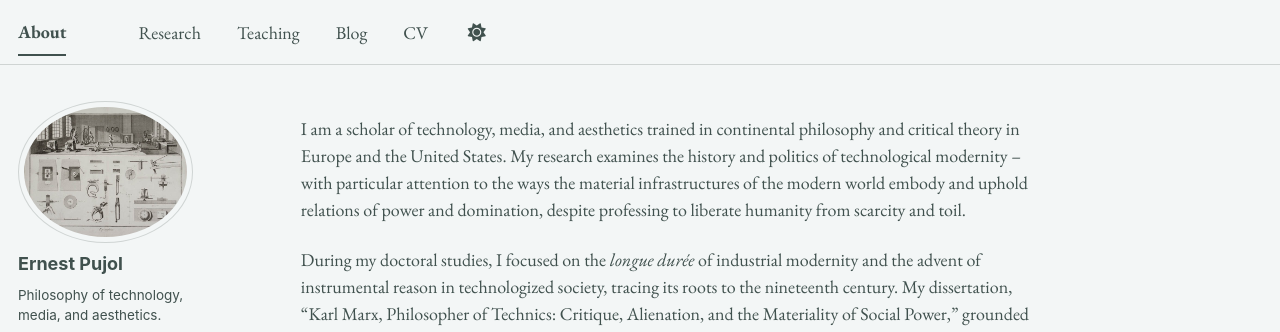
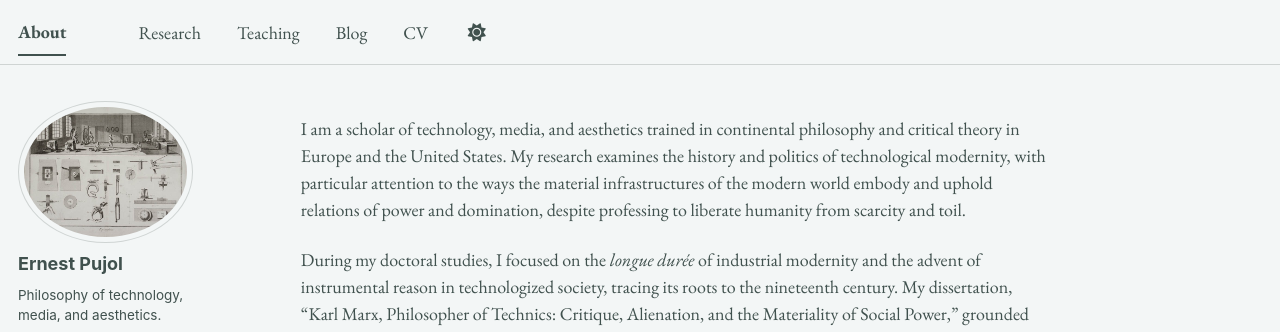
Before and after one commit to epujol90/epujol90.github.io, a Jekyll site: the page built from _pages/about.md, in a window 1280 px wide and 1042 px high. Shown: the top 332 px of the window. Built offline with Jekyll 4.4.1, drawn with Linux system fonts in a browser that asks for light colours; some web fonts are replaced; a script bundle is joined from its source files by our own code; library files that are not in the unit come from our copies.

```diff
--- a/_pages/about.md
+++ b/_pages/about.md
@@ -6,7 +6,7 @@ redirect_from:
   - /about/
   - /about.html
 ---
-I am a scholar of technology, media, and aesthetics trained in continental philosophy and critical theory in Europe and the United States. My research examines the history and politics of technological modernity -- with particular attention to the ways the material infrastructures of the modern world embody and uphold relations of power and domination, despite professing to liberate humanity from scarcity and toil.
+I am a scholar of technology, media, and aesthetics trained in continental philosophy and critical theory in Europe and the United States. My research examines the history and politics of technological modernity, with particular attention to the ways the material infrastructures of the modern world embody and uphold relations of power and domination, despite professing to liberate humanity from scarcity and toil.
 
 During my doctoral studies, I focused on the _longue durée_ of industrial modernity and the advent of instrumental reason in technologized society, tracing its roots to the nineteenth century. My dissertation, “Karl Marx, Philosopher of Technics: Critique, Alienation, and the Materiality of Social Power,” grounded this historical inquiry in Marx’s engagement with the industrial literature of his time, reconstructing -- against prevailing productivist and economicist readings -- how he theorized the relationship between capitalism and modern technological transformations. I argued that Marx’s account of industrial development, though largely misunderstood by the Marxist tradition, presciently identified in the capitalist "subsumption" of the labor process the basis of the technocratic logic that mediates human-machine entanglements in advanced industrial society. I contend that this core principle of capitalist modernity has not only steered the course of the so-called information age but is also reasserting itself with renewed vigor in the contemporary AI project -- particularly in its claim to expand human autonomy by automating judgment and reason.
 
```
